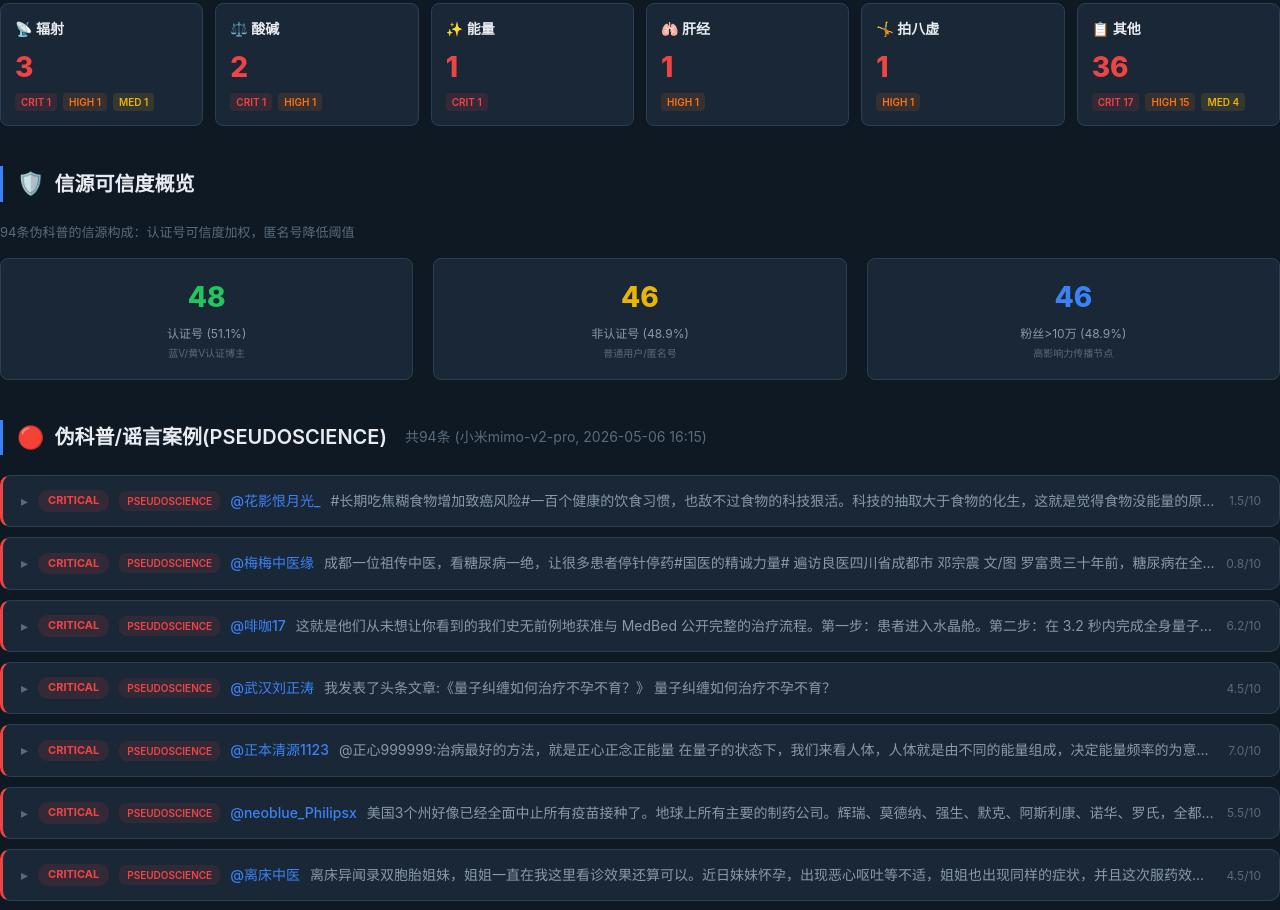
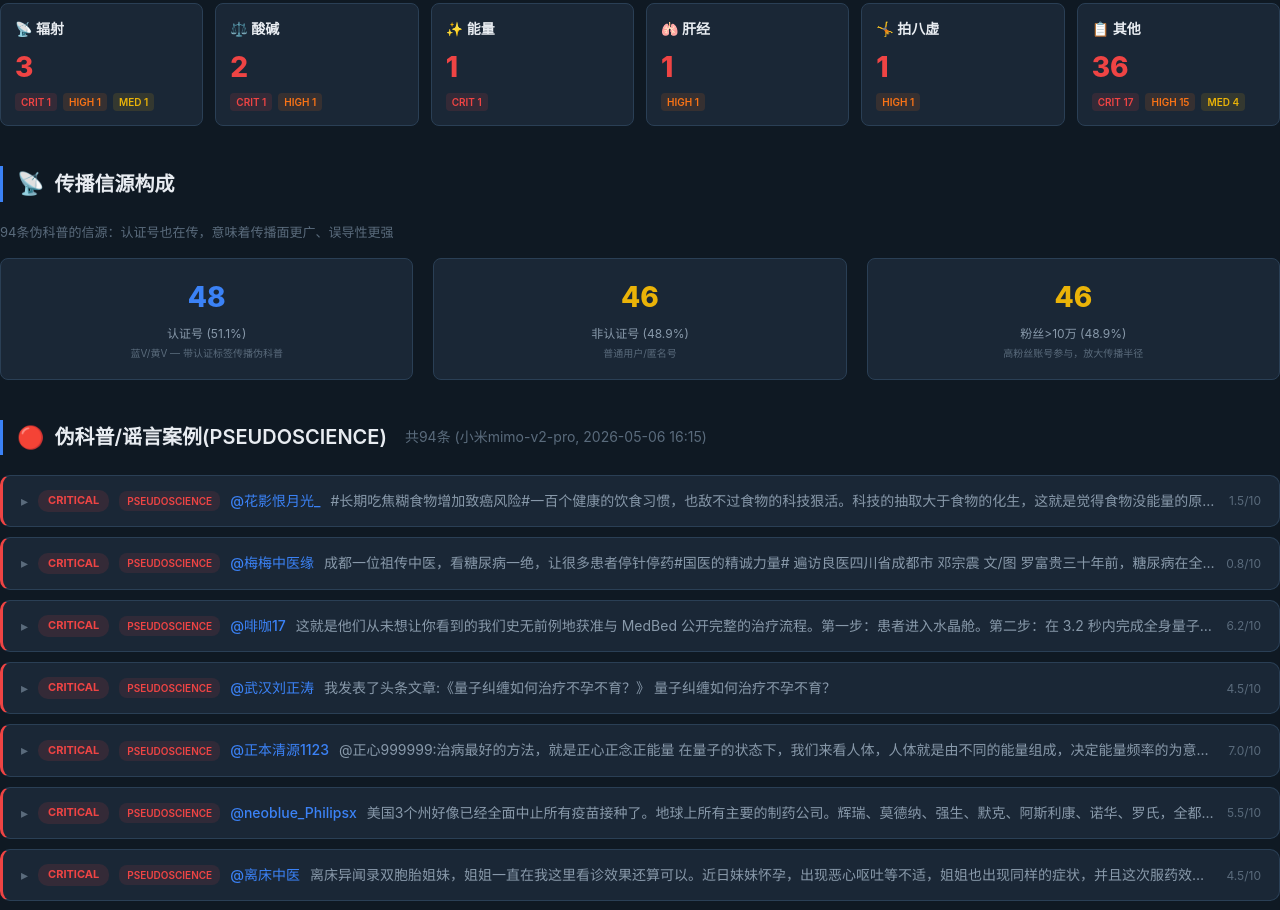
Before and after one commit to puresy/pseudoscience-monitor, a plain HTML site: page mvp/dashboard.html in a window 1280 px wide. Shown: the part 1852-2762 px from the top of the page. Drawn offline with Linux system fonts and the light colour scheme.

Commit message:
fix: 信源概览→传播信源构成，修正表述逻辑

```diff
--- a/mvp/dashboard.html
+++ b/mvp/dashboard.html
@@ -702,22 +702,22 @@ footer {
   </div>
 </div>
 
-<!-- 3.6 信源可信度概览 -->
+<!-- 3.6 传播信源构成 -->
 <div class="section">
-  <div class="section-title"><span class="icon">🛡️</span> 信源可信度概览</div>
-  <p style="font-size:13px;color:var(--text-muted);margin-bottom:8px;">94条伪科普的信源构成：认证号可信度加权，匿名号降低阈值</p>
+  <div class="section-title"><span class="icon">📡</span> 传播信源构成</div>
+  <p style="font-size:13px;color:var(--text-muted);margin-bottom:8px;">94条伪科普的信源：认证号也在传，意味着传播面更广、误导性更强</p>
   <div class="source-overview">
-    <div class="source-stat verified">
+    <div class="source-stat high-fans">
       <div class="source-num">48</div>
-      <div class="source-label">认证号 (51.1%)<br><span style="font-size:10px;color:var(--text-muted);">蓝V/黄V认证博主</span></div>
+      <div class="source-label">认证号 (51.1%)<br><span style="font-size:10px;color:var(--text-muted);">蓝V/黄V — 带认证标签传播伪科普</span></div>
     </div>
     <div class="source-stat unverified">
       <div class="source-num">46</div>
       <div class="source-label">非认证号 (48.9%)<br><span style="font-size:10px;color:var(--text-muted);">普通用户/匿名号</span></div>
     </div>
-    <div class="source-stat high-fans">
+    <div class="source-stat unverified">
       <div class="source-num">46</div>
-      <div class="source-label">粉丝&gt;10万 (48.9%)<br><span style="font-size:10px;color:var(--text-muted);">高影响力传播节点</span></div>
+      <div class="source-label">粉丝&gt;10万 (48.9%)<br><span style="font-size:10px;color:var(--text-muted);">高粉丝账号参与，放大传播半径</span></div>
     </div>
   </div>
 </div>
```
